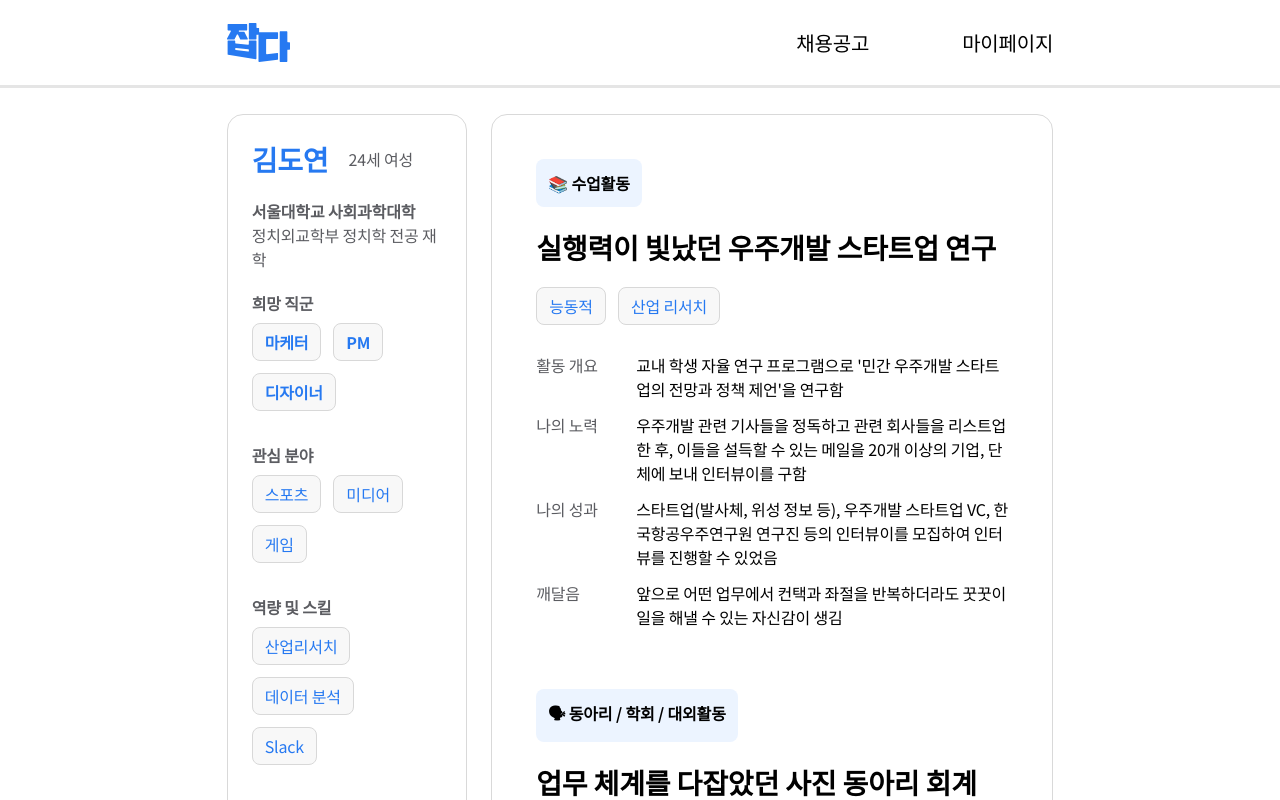
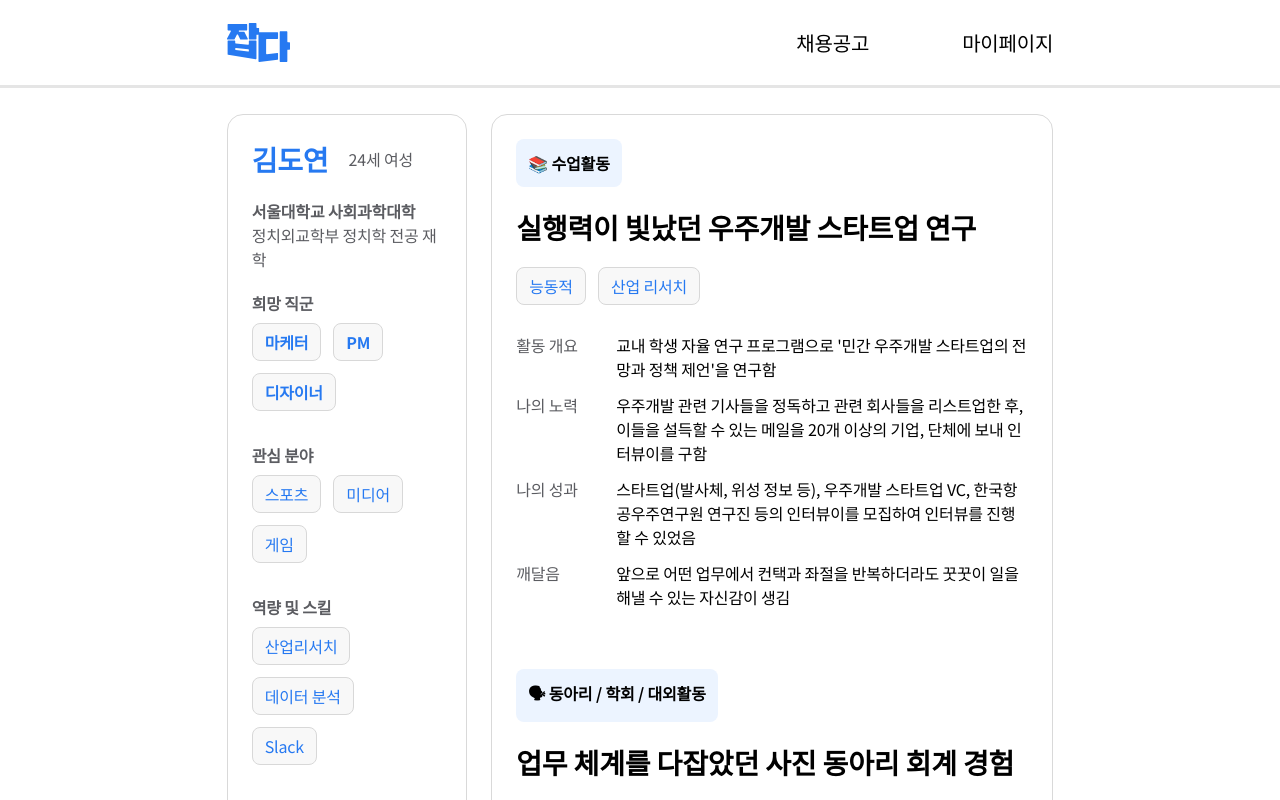
Before and after one commit to sangwonme/SNU-Creative-Research, a React (Create React App) app: page / in a window 1280 px wide. Shown: the top 800 px of the page. Built offline with nearby package versions, Linux system fonts and the light colour scheme.

Commit message:
:bug: Fix MyCV padding

```diff
--- a/src/components/MyPageRelated/MyCV/MyCV.module.scss
+++ b/src/components/MyPageRelated/MyCV/MyCV.module.scss
@@ -11,7 +11,7 @@
     margin-bottom: toRem(48);
     .wrapper{
         // size
-        padding: toRem(20);
+        padding: toRem(24);
         // center
         margin: 0 auto;
     }
--- a/src/components/MyPageRelated/MyExp/MyExp.module.scss
+++ b/src/components/MyPageRelated/MyExp/MyExp.module.scss
@@ -5,7 +5,7 @@
 
 .container{
     // size
-    padding: toRem(24);
+    margin-bottom: toRem(60);
     .exp{
         // size
         width: fit-content;
```
